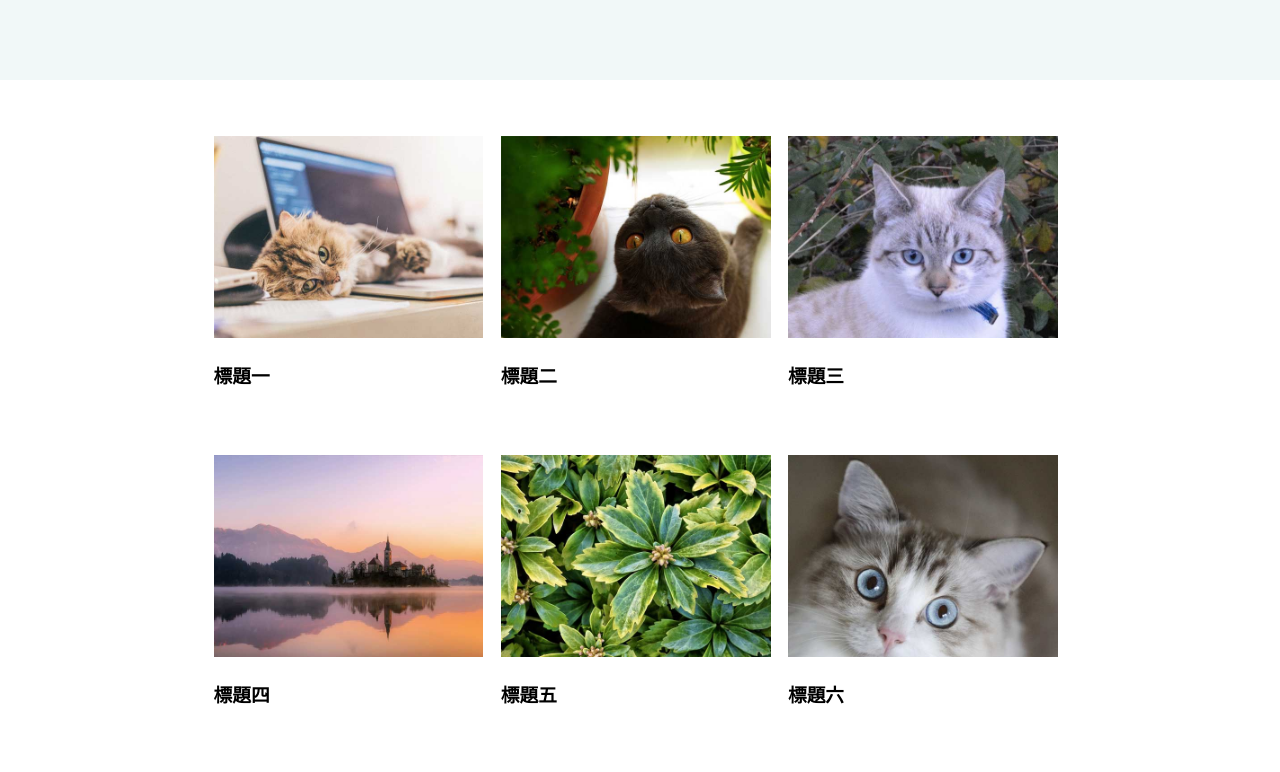
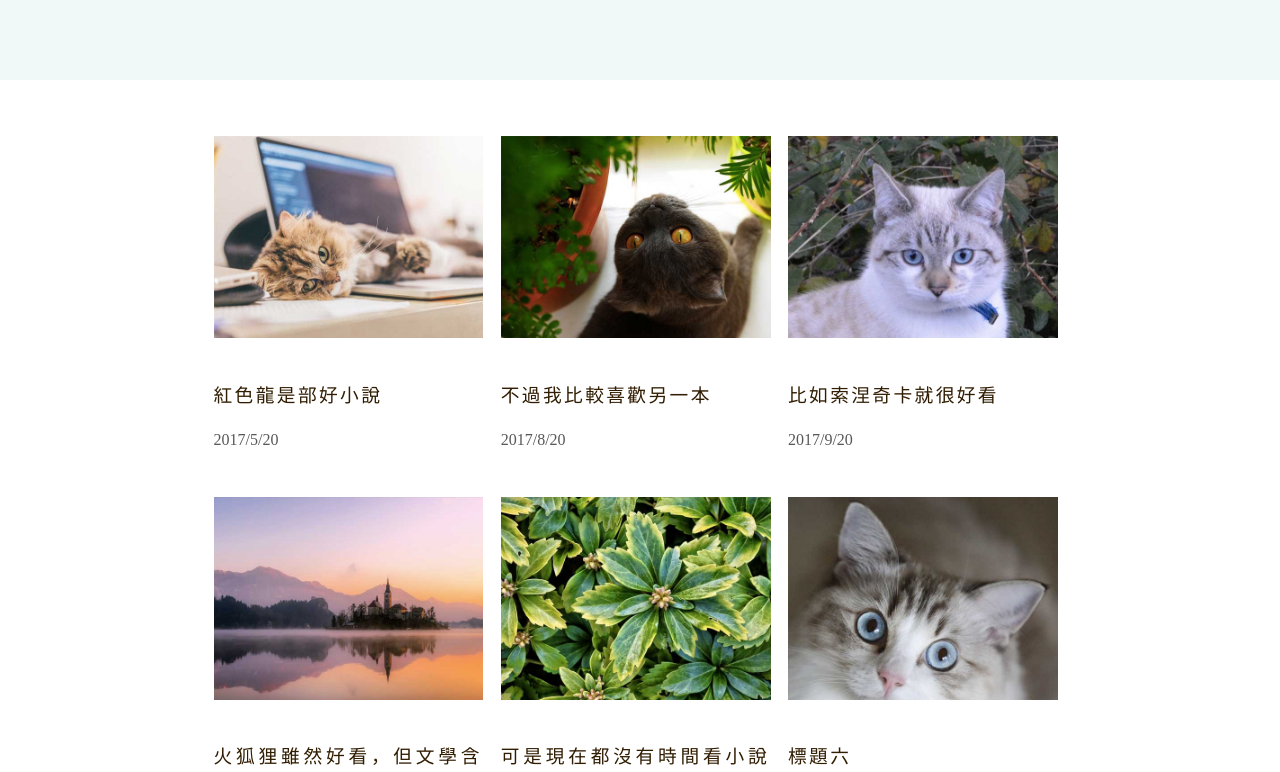
Before and after one commit to TakaMiii/blog2, a Vue app: page / in a window 1280 px wide. Shown: the part 720-1492 px from the top of the page. Built offline with nearby package versions, Linux system fonts and the light colour scheme.

Commit message:
完成item hover的細節

```diff
--- a/src/components/AppItems.vue
+++ b/src/components/AppItems.vue
@@ -1,8 +1,10 @@
 <template>
   <div class="items">
     <div class="item" v-for="item in items">
-      <img class="item-img" v-bind:src="item.coverImage">
-      <h3>{{ item.itemTitle }}</h3>
+      <div class="img-size"><img class="item-img" v-bind:src="item.coverImage"></div>
+      <h3 class="item-h3">
+        {{ item.itemTitle }}</h3>
+      <div class="item-date">{{ item.date }}</div>
     </div>
   </div>
 </template>
@@ -25,28 +27,36 @@ export default {
       msg: 'nav',
       items: [
         { coverImage: picture1,
-          itemTitle: '標題一'
+          itemTitle: '紅色龍是部好小說',
+          date: '2017/5/20'
         },
         { coverImage: picture2,
-          itemTitle: '標題二'
+          itemTitle: '不過我比較喜歡另一本',
+          date: '2017/8/20'
         },
         { coverImage: picture3,
-          itemTitle: '標題三'
+          itemTitle: '比如索涅奇卡就很好看',
+          date: '2017/9/20'
         },
         { coverImage: picture4,
-          itemTitle: '標題四'
+          itemTitle: '火狐狸雖然好看，但文學含量不高',
+          date: '2017/10/20'
         },
         { coverImage: picture5,
-          itemTitle: '標題五'
+          itemTitle: '可是現在都沒有時間看小說了，很多書雖買了但都看不了',
+          date: '2017/11/1'
         },
         { coverImage: picture6,
-          itemTitle: '標題六'
+          itemTitle: '標題六',
+          date: '2017/11/5'
         },
         { coverImage: picture7,
-          itemTitle: '標題七'
+          itemTitle: '標題七',
+          date: '2017/11/8'
         },
         { coverImage: picture8,
-          itemTitle: '標題八'
+          itemTitle: '標題八',
+          date: '2017/12/3'
         }
       ]
     }
@@ -60,11 +70,93 @@ export default {
 
 <style scoped>
 .item {
-   width: 100%;
+  width: 100%;
+  margin-bottom: 2.8rem;
+}
+
+/*嗰種item互動效果 ＋ 首頁文章顯圖太大會被裁切*/
+.img-size {
+  width: 100%;
+  height: 14em;
+  overflow: hidden;
+  position: relative;
+}
+.img-size:before {
+  content: '';
+  position: absolute;
+  width: 0;
+  height: 0;
+  top: 0em;
+  bottom: 0em;
+  background: hsla(230, 43%, 100%, 0);
+  transition-duration: .4s;
+  transition-property: background;
+}
+
+/*hover item，圖片會緩慢押上一層白色*/
+.item:hover .img-size:before {
+  content: '';
+  position: absolute;
+  width: 100%;
+  height: 100%;
+  top: 0em;
+  bottom: 0em;
+  background: hsla(230, 43%, 100%, .7);
+}
+
+/*hover item，裡面的h3會變顏色*/
+.item:hover .item-h3 {
+  font-weight: 600;
+  margin-left: 20px;
+  color: #02b490;
+}
+
+.item-h3 {
+  position: relative;
+  line-height: 1.8em;
+  font-family: SimSun, PingFang SC;
+  color: hsla(35, 94%, 10%, 1);
+  font-weight: 300;
+  letter-spacing: .15rem;
+  text-align: justify;
+}
+
+.item-h3:before {
+  content: '';
+  position: absolute;
+  width: 0px;
+  margin-right: .8em;
+  background: #0bc4a3;
+}
+
+.item:hover .item-h3:before {
+  content: '';
+  position: absolute;
+  width: 4px;
+  height: 100%;
+  left: -20px;
+  top: 2px;
+  margin-right: .8em;
+  background: #0bc4a3;
 }
 
 .item-img {
   width: 100%;
+}
+
+.item-date {
+  color: #595757;
+  font-weight: lighter;
+}
+
+/*電腦、平板共同樣式。只有手機版不套用，故手機版樣式於media query覆寫*/
+.items {
+  display: flex;
+  justify-content: flex-start;
+  flex-wrap: wrap;
+}
+.item {
+  margin: 1.5em 1%;
 }
 
 @media screen and (max-width:576px) {
@@ -73,27 +165,33 @@ export default {
     flex-direction: column;
     padding: 1em 5%;
   }
+
+  .item {
+    width: 100%;
+    margin: 1.5em 0;
+  }
 }
 
 @media screen and (min-width:577px) and (max-width:992px){
+  .items {
+    justify-content: space-between;
+    padding: 2em 5vw;
+  }
+
   .item {
-    margin: 1.5em 1%;
-    overflow: hidden;
+    width: 45%;
   }
 }
 
 @media screen and (min-width:993px){
   .items {
     padding: 2em 16vw;
-    display: flex;
-    justify-content: flex-start;
-    flex-wrap: wrap;
   }
+
   .item {
     width: 31%;
-    margin: 1.5em 1%;
-    overflow: hidden;
   }
+
 }
 
 </style>
--- a/src/components/AppMainVisual.vue
+++ b/src/components/AppMainVisual.vue
@@ -105,7 +105,7 @@ export default {
   }
 
   .invite-style {
-    font-family: Georgia, initial;
+    font-family: Lato, sans-serif;
     border-bottom: .1em solid #07dc8e;
     font-size: 1.2em;
     letter-spacing: .15em;
```
